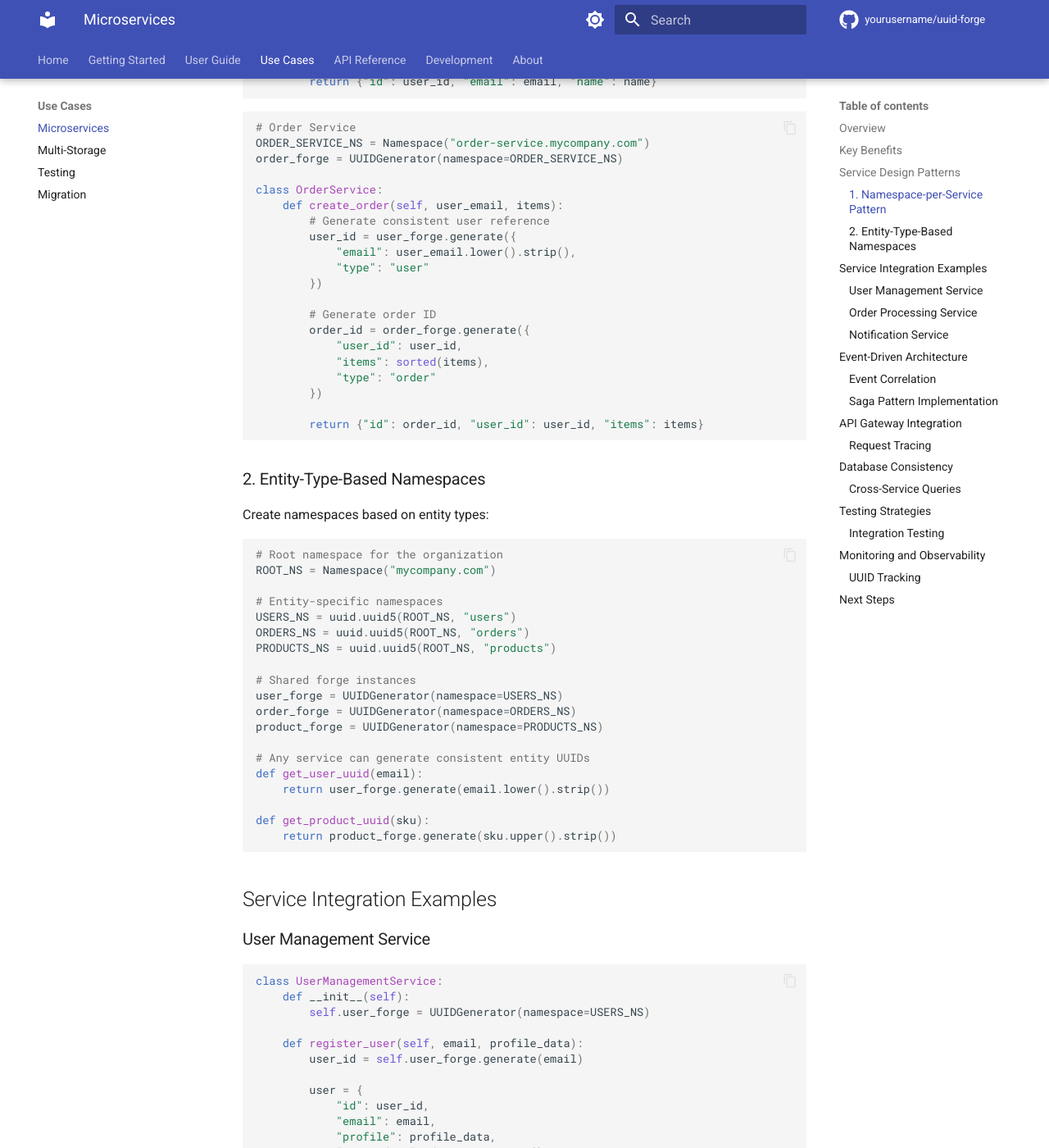
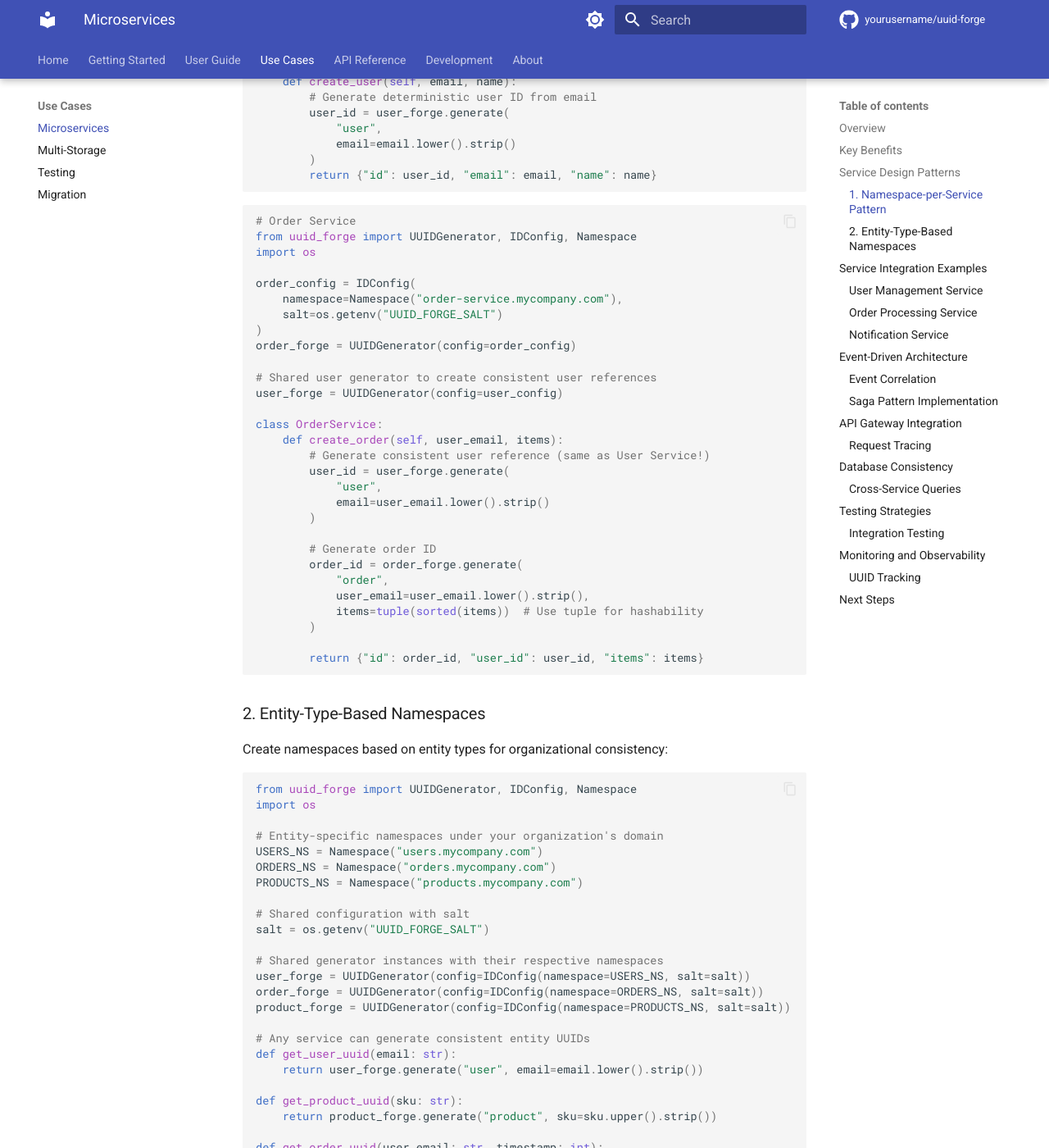
Before and after one commit to darth-veitcher/uuid-forge, an MkDocs documentation site: the page built from docs/use-cases/microservices.md, in a window 1280 px wide and 1400 px high, scrolled down 1017 px. Shown: the whole window at 82% size. Built offline with MkDocs 1.6.1 and Material for MkDocs 9.7.7, drawn with Linux system fonts in a browser that asks for light colours; comment, search, counter and statistics services are not loaded; the version menu is left out; some of the changed text lies outside the part shown.

Commit message:
docs: fix microservices.md examples to use current API
- Update all UUIDGenerator instantiation to use IDConfig
- Fix generate() calls to use (entity_type, **kwargs) pattern
- Add proper Namespace usage with domain-based naming
- Add salt configuration from environment
- Fix function signatures and add type hints
- Remove dict-based generate() calls

````diff
--- a/docs/use-cases/microservices.md
+++ b/docs/use-cases/microservices.md
@@ -21,67 +21,88 @@ Each service uses its own namespace for entity isolation:
 
 ```python
 # User Service
-from uuid_forge import UUIDGenerator
-# Service-specific namespace
-USER_SERVICE_NS = Namespace("user-service.mycompany.com")
-user_forge = UUIDGenerator(namespace=USER_SERVICE_NS)
+from uuid_forge import UUIDGenerator, IDConfig, Namespace
+import os
+
+# Service-specific namespace and configuration
+user_config = IDConfig(
+    namespace=Namespace("user-service.mycompany.com"),
+    salt=os.getenv("UUID_FORGE_SALT")
+)
+user_forge = UUIDGenerator(config=user_config)
 
 class UserService:
     def create_user(self, email, name):
-        user_id = user_forge.generate({
-            "email": email.lower().strip(),
-            "type": "user"
-        })
+        # Generate deterministic user ID from email
+        user_id = user_forge.generate(
+            "user",
+            email=email.lower().strip()
+        )
         return {"id": user_id, "email": email, "name": name}
 ```
 
 ```python
 # Order Service
-ORDER_SERVICE_NS = Namespace("order-service.mycompany.com")
-order_forge = UUIDGenerator(namespace=ORDER_SERVICE_NS)
+from uuid_forge import UUIDGenerator, IDConfig, Namespace
+import os
+
+order_config = IDConfig(
+    namespace=Namespace("order-service.mycompany.com"),
+    salt=os.getenv("UUID_FORGE_SALT")
+)
+order_forge = UUIDGenerator(config=order_config)
+
+# Shared user generator to create consistent user references
+user_forge = UUIDGenerator(config=user_config)
 
 class OrderService:
     def create_order(self, user_email, items):
-        # Generate consistent user reference
-        user_id = user_forge.generate({
-            "email": user_email.lower().strip(),
-            "type": "user"
-        })
+        # Generate consistent user reference (same as User Service!)
+        user_id = user_forge.generate(
+            "user",
+            email=user_email.lower().strip()
+        )
 
         # Generate order ID
-        order_id = order_forge.generate({
-            "user_id": user_id,
-            "items": sorted(items),
-            "type": "order"
-        })
+        order_id = order_forge.generate(
+            "order",
+            user_email=user_email.lower().strip(),
+            items=tuple(sorted(items))  # Use tuple for hashability
+        )
 
         return {"id": order_id, "user_id": user_id, "items": items}
 ```
 
 ### 2. Entity-Type-Based Namespaces
 
-Create namespaces based on entity types:
+Create namespaces based on entity types for organizational consistency:
 
 ```python
-# Root namespace for the organization
-ROOT_NS = Namespace("mycompany.com")
+from uuid_forge import UUIDGenerator, IDConfig, Namespace
+import os
 
-# Entity-specific namespaces
-USERS_NS = uuid.uuid5(ROOT_NS, "users")
-ORDERS_NS = uuid.uuid5(ROOT_NS, "orders")
-PRODUCTS_NS = uuid.uuid5(ROOT_NS, "products")
+# Entity-specific namespaces under your organization's domain
+USERS_NS = Namespace("users.mycompany.com")
+ORDERS_NS = Namespace("orders.mycompany.com")
+PRODUCTS_NS = Namespace("products.mycompany.com")
 
-# Shared forge instances
-user_forge = UUIDGenerator(namespace=USERS_NS)
-order_forge = UUIDGenerator(namespace=ORDERS_NS)
-product_forge = UUIDGenerator(namespace=PRODUCTS_NS)
+# Shared configuration with salt
+salt = os.getenv("UUID_FORGE_SALT")
+
+# Shared generator instances with their respective namespaces
+user_forge = UUIDGenerator(config=IDConfig(namespace=USERS_NS, salt=salt))
+order_forge = UUIDGenerator(config=IDConfig(namespace=ORDERS_NS, salt=salt))
+product_forge = UUIDGenerator(config=IDConfig(namespace=PRODUCTS_NS, salt=salt))
 
 # Any service can generate consistent entity UUIDs
-def get_user_uuid(email):
-    return user_forge.generate(email.lower().strip())
+def get_user_uuid(email: str):
+    return user_forge.generate("user", email=email.lower().strip())
 
-def get_product_uuid(sku):
-    return product_forge.generate(sku.upper().strip())
+def get_product_uuid(sku: str):
+    return product_forge.generate("product", sku=sku.upper().strip())
+
+def get_order_uuid(user_email: str, timestamp: int):
+    return order_forge.generate("order", user_email=user_email.lower(), timestamp=timestamp)
 ```
 
 ## Service Integration Examples
````
